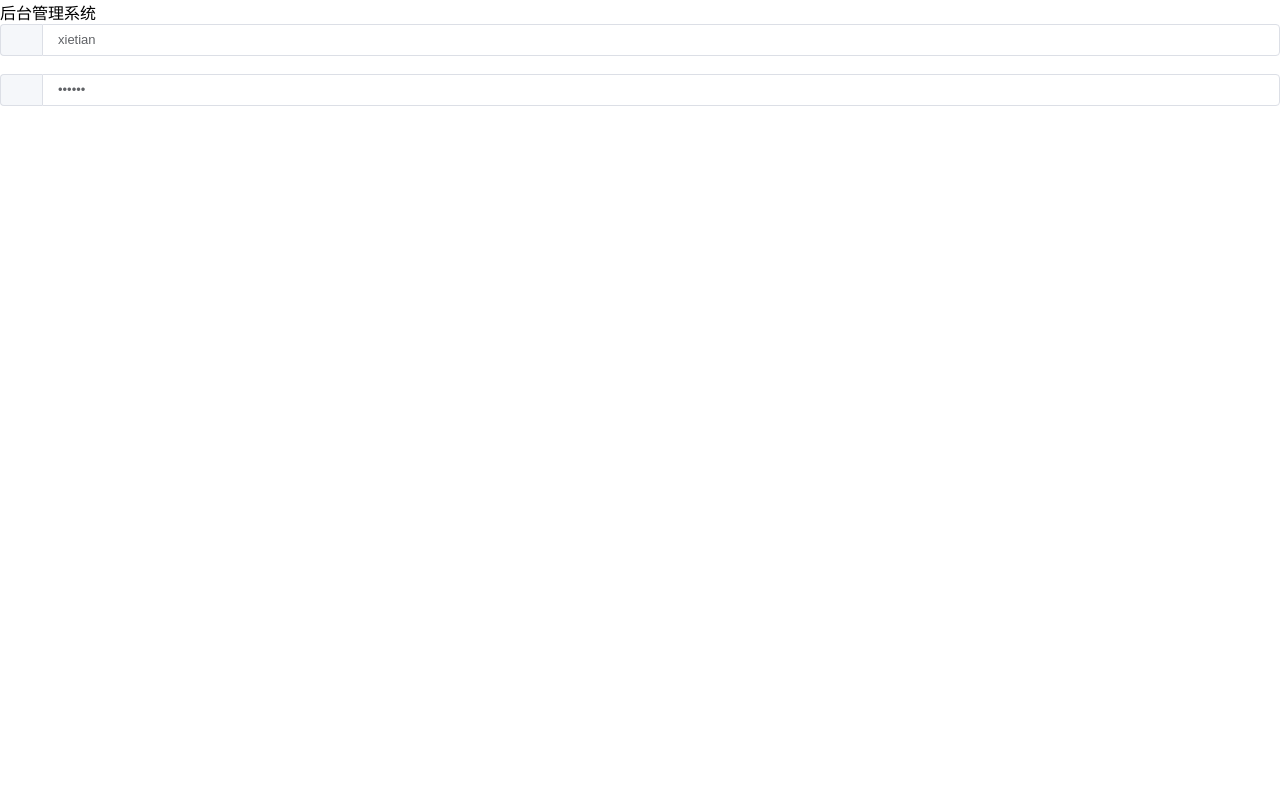
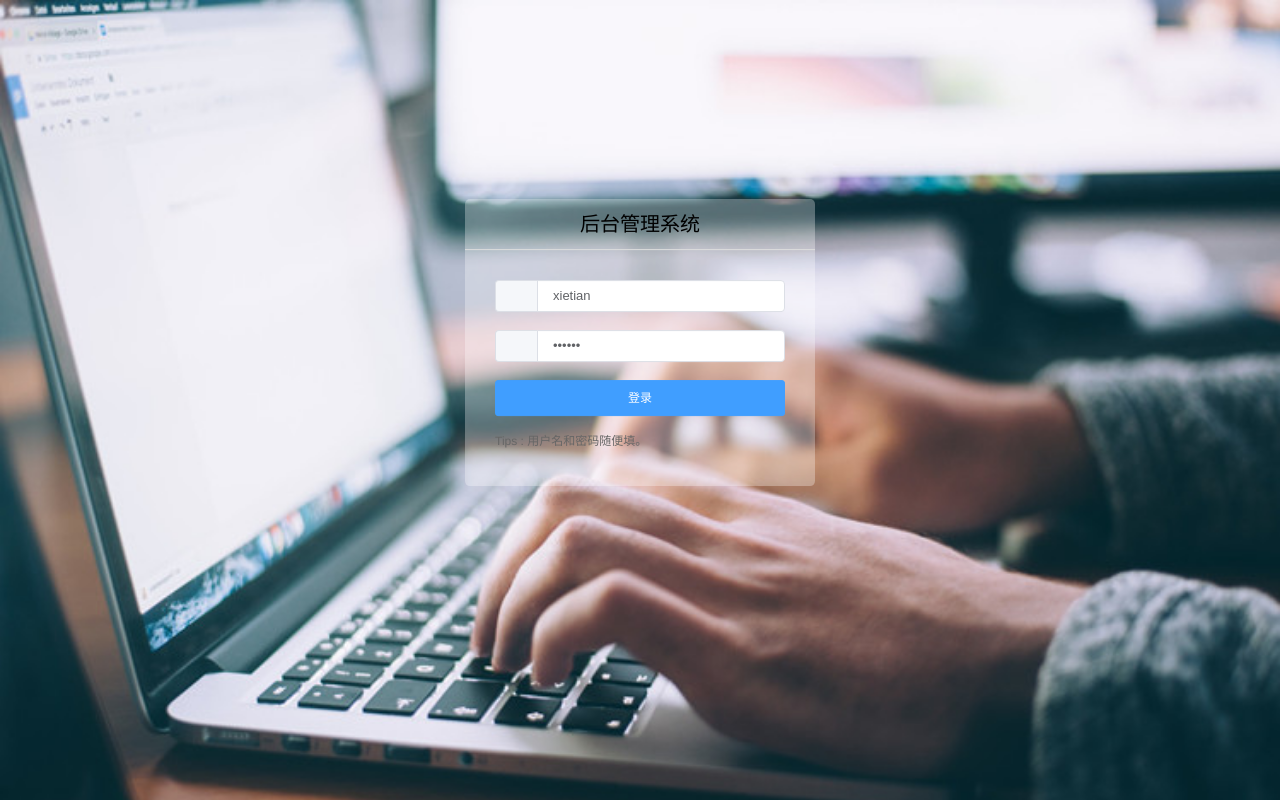
Before and after one commit to xt1995726/vueManageSystemDemo, a Vue app: page /#/login in a window 1280 px wide. Built offline with nearby package versions, Linux system fonts and the light colour scheme; a small style sheet from the web is missing.

Commit message:
login finish

```diff
--- a/src/components/page/Dashboard.vue
+++ b/src/components/page/Dashboard.vue
@@ -114,7 +114,6 @@ export default {
   },
   computed: {
     role() {
-      localStorage.setItem('ms_username', 'xietian');
       return this.name === 'xietian' ? '超级管理员' : '普通用户';
     }
   }
--- a/src/components/page/Login.vue
+++ b/src/components/page/Login.vue
@@ -13,7 +13,10 @@
             <el-button slot="prepend" icon="el-icon-lx-lock"></el-button>
           </el-input>
         </el-form-item>
-
+        <div class="login-btn">
+          <el-button type="primary" @click="submitForm('ruleForm')">登录</el-button>
+        </div>
+        <p class="login-tips">Tips : 用户名和密码随便填。</p>
       </el-form>
     </div>
   </div>
@@ -43,8 +46,62 @@ export default {
         ]
       }
     }
+  },
+  methods: {
+    submitForm(formName) {
+      this.$refs[formName].validate((valid) => {
+        if (valid) {
+          localStorage.setItem('ms_username', this.ruleForm.username);
+          this.$router.push('/');
+        } else {
+          console.log('error submit!');
+          return false;
+        }
+      });
+    }
   }
 }
 </script>
-<style>
+<style scoped>
+.login-wrap {
+  position: relative;
+  width: 100%;
+  height: 100%;
+  background-image: url("../../assets/img/login-bg.jpg");
+  background-size: 100%;
+}
+.ms-login {
+  position: absolute;
+  width: 350px;
+  left: 50%;
+  top: 50%;
+  transform: translate(-50%, -70%);
+  background: rgba(255, 255, 255, 0.3);
+  border-radius: 5px;
+  overflow: hidden;
+}
+.ms-title {
+  width: 100%;
+  text-align: center;
+  line-height: 50px;
+  font-size: 20px;
+  border-bottom: 1px solid #ddd;
+  color: #000;
+}
+.ms-content {
+  padding: 30px 30px;
+}
+.login-btn {
+  text-align: center;
+}
+.login-btn button {
+  width: 100%;
+  height: 36px;
+  margin-bottom: 10px;
+}
+.login-tips {
+  line-height: 30px;
+  font-size: 12px;
+  color: #666;
+}
 </style>
--- a/src/main.js
+++ b/src/main.js
@@ -15,6 +15,15 @@ Vue.use(ElementUI, {
 
 Vue.prototype.$axios = axios;
 
+router.beforeEach((to, from, next) => {
+  const role = localStorage.getItem("ms_username");
+  if (!role && to.path !== "/login") {
+    next("/login");
+  } else {
+    next();
+  }
+});
+
 /* eslint-disable no-new */
 new Vue({
   el: "#app",
```
